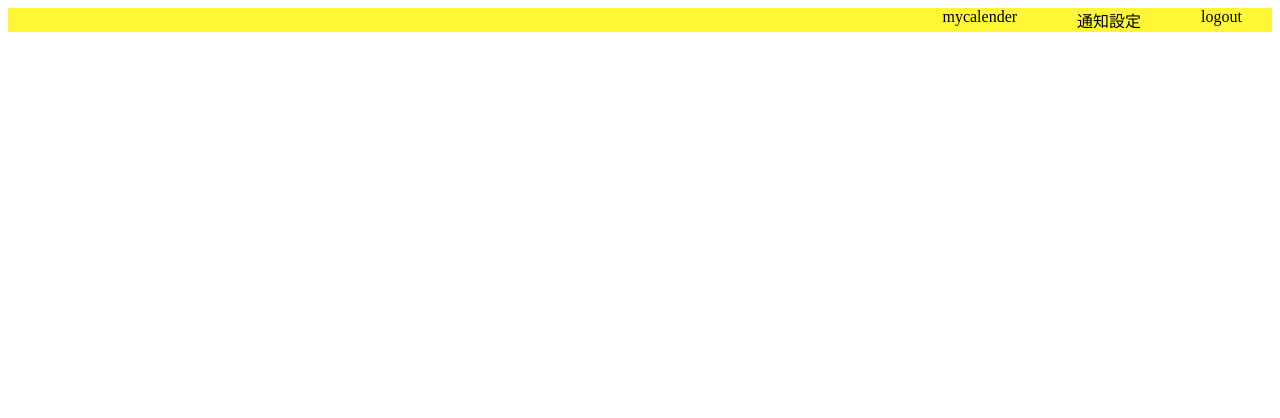
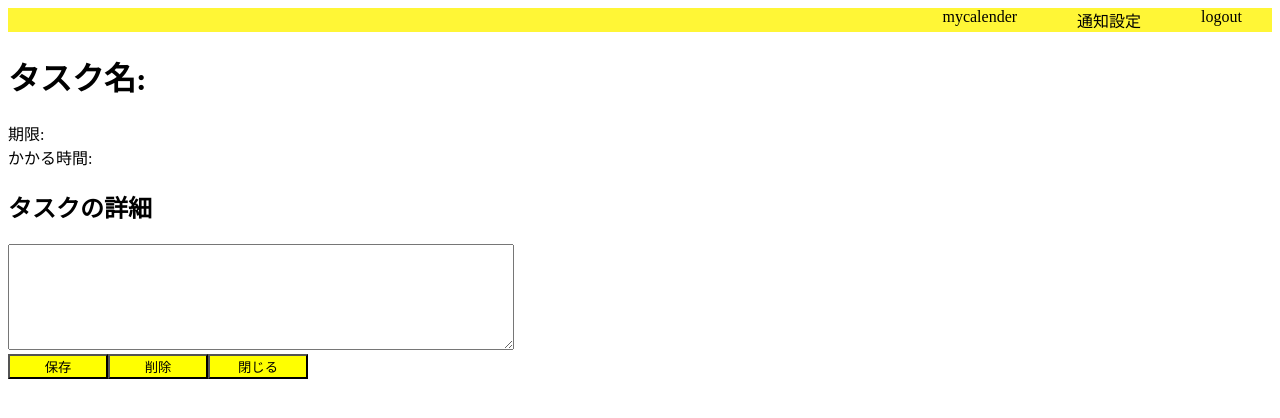
Before and after one commit to takato0520/todo-app, a React (Create React App) app: page /taskDetail/1 in a window 1280 px wide. Shown: the top 418 px of the page. Built offline with nearby package versions, Linux system fonts and the light colour scheme; no server answers; the database is empty.

Commit message:
履歴画面での処理を追加

```diff
--- a/src/App.jsx
+++ b/src/App.jsx
@@ -53,7 +53,7 @@ function App() {
           <Route exact path='/' component={Taskinput} getTasks={getTasks} />
           <Route exact path='/login' component={Login} />
           <Route exact path='/signup' component={SignUp} />
-          <Route exact path='/taskDetail'>
+          <Route exact path='/taskDetail/:id'>
             < TaskDetail getTasks={getTasks} />
           </Route>
           <Route exact path='/taskHistory' >
--- a/src/CompletedTask.jsx
+++ b/src/CompletedTask.jsx
@@ -1,31 +1,29 @@
 import styled from 'styled-components'
 import firebase from './config/firebase'
 import 'firebase/firestore'
-import { withRouter } from 'react-router-dom'
+import { withRouter, useHistory } from 'react-router-dom'
 
 
-const CompletedTask = ({ completedTask }, { history }) => {
+const CompletedTask = ({ completedTask }) => {
 
+    const history = useHistory()
     console.log(completedTask.key)
     console.log(firebase.firestore().collection('tasks').doc(completedTask.key))
     console.log(firebase.firestore().collection('tasks').doc('7v3fqv9S3OHmp93fLl4N'))
 
-    const moveToDetail = (e) => {
-        e.preventDefault()
-        history.push('/taskDetail')
-        return completedTask
+    const moveToDetail = () => {
+        history.push(`/taskDetail/${completedTask.key}`)
+
     }
 
-    const restoreTask = (e) => {
-        e.preventDefault()
+    const restoreTask = () => {
         const docRef = firebase.firestore().collection('tasks').doc(completedTask.key)
         docRef.update({
             isCompleted: false
         })
     }
 
-    const deleteTask = (e) => {
-        e.preventDefault()
+    const deleteTask = () => {
         firebase.firestore().collection('tasks').doc(completedTask.key)
             .delete()
     }
@@ -36,7 +34,7 @@ const CompletedTask = ({ completedTask }, { history }) => {
             <h2>{completedTask.name}</h2>
             <Item>タスクにかかる時間:{completedTask.requiredTime}</Item>
             <Item>タスクの期日:{completedTask.deadline}</Item>
-            <Button onclick={moveToDetail}>詳細</Button>
+            <Button onClick={moveToDetail}>詳細</Button>
             <Button onClick={restoreTask}>復元</Button>
             <Button onClick={deleteTask}>削除</Button>
         </TaskWrap>
--- a/src/TaskDetail.jsx
+++ b/src/TaskDetail.jsx
@@ -2,23 +2,24 @@ import { useEffect, useState } from 'react'
 import firebase from './config/firebase'
 import 'firebase/firestore'
 import styled from 'styled-components'
+import { useParams } from 'react-router-dom'
 
 const TaskDetail = ({ history }) => {
-
+    const { id } = useParams()
     const [text, setText] = useState() //textareaの内容
     const [isChanged, setIsChanged] = useState(false) //textに変更があったかどうか判定する値
 
     //前保存したテキストをtextareaに返す処理　*Roomを開いた時にロードした方が良いと思う
     useEffect(() => {
-        firebase.firestore().collection('tasks').doc('xJChN3VORCrnp7Ih1GvF').get()
-            .then(text => { setText(text.data().detail) })
+        firebase.firestore().collection('tasks').doc(id).get()
+            .then(text => { setText(text.data()) })
     }, [])
 
 
     //テキストをFirebaseに保存する関数　*docの値を変数にする
     const saveTextData = (e) => {
         e.preventDefault()
-        firebase.firestore().collection('tasks').doc('xJChN3VORCrnp7Ih1GvF').update({
+        firebase.firestore().collection('tasks').doc(id).update({
             detail: text
         })
         setIsChanged(false)
@@ -45,12 +46,12 @@ const TaskDetail = ({ history }) => {
 
     return (
         <>
-            <h1>タスク名</h1>
-            <div>期限</div>
-            <div>かかる時間</div>
+            <h1>タスク名:{text?.name}</h1>
+            <div>期限:{text?.deadline}</div>
+            <div>かかる時間:{text?.requiredTime}</div>
             <h2>タスクの詳細</h2>
             <Textarea
-                value={text}
+                value={text?.detail}
                 onChange={
                     e => {
                         setText(e.target.value)
```
